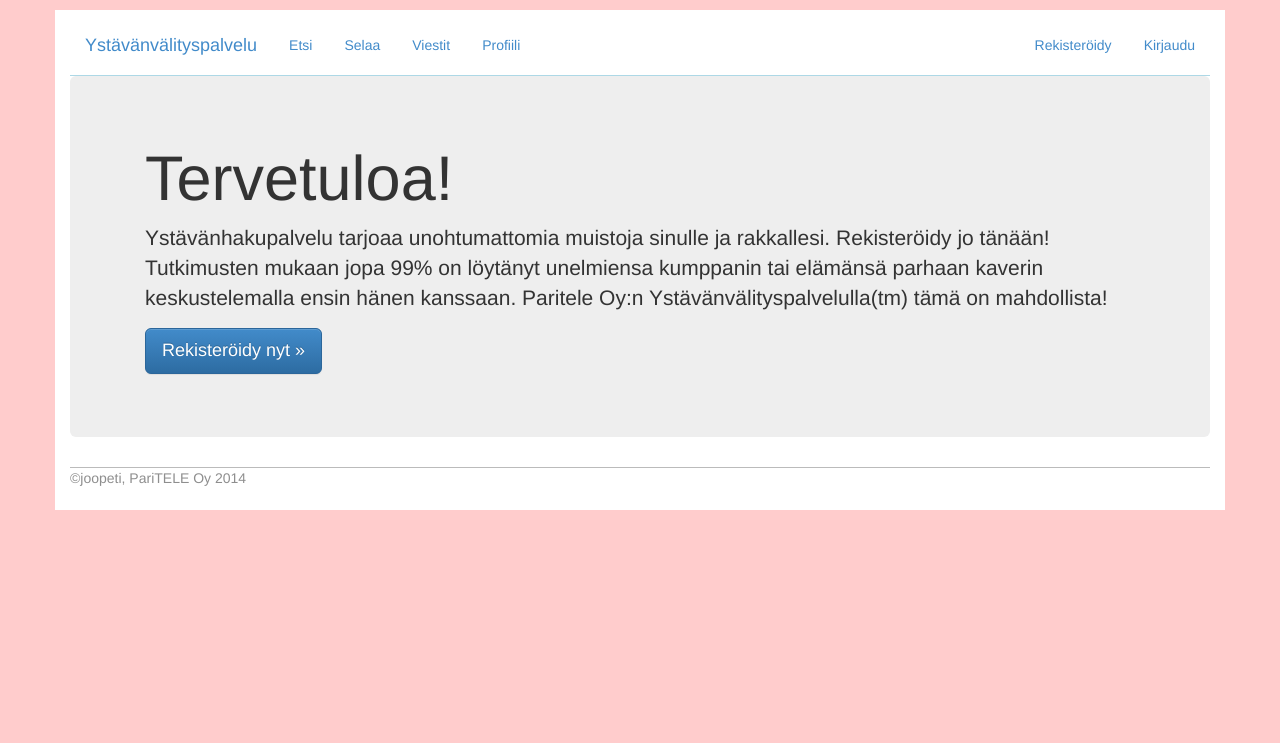
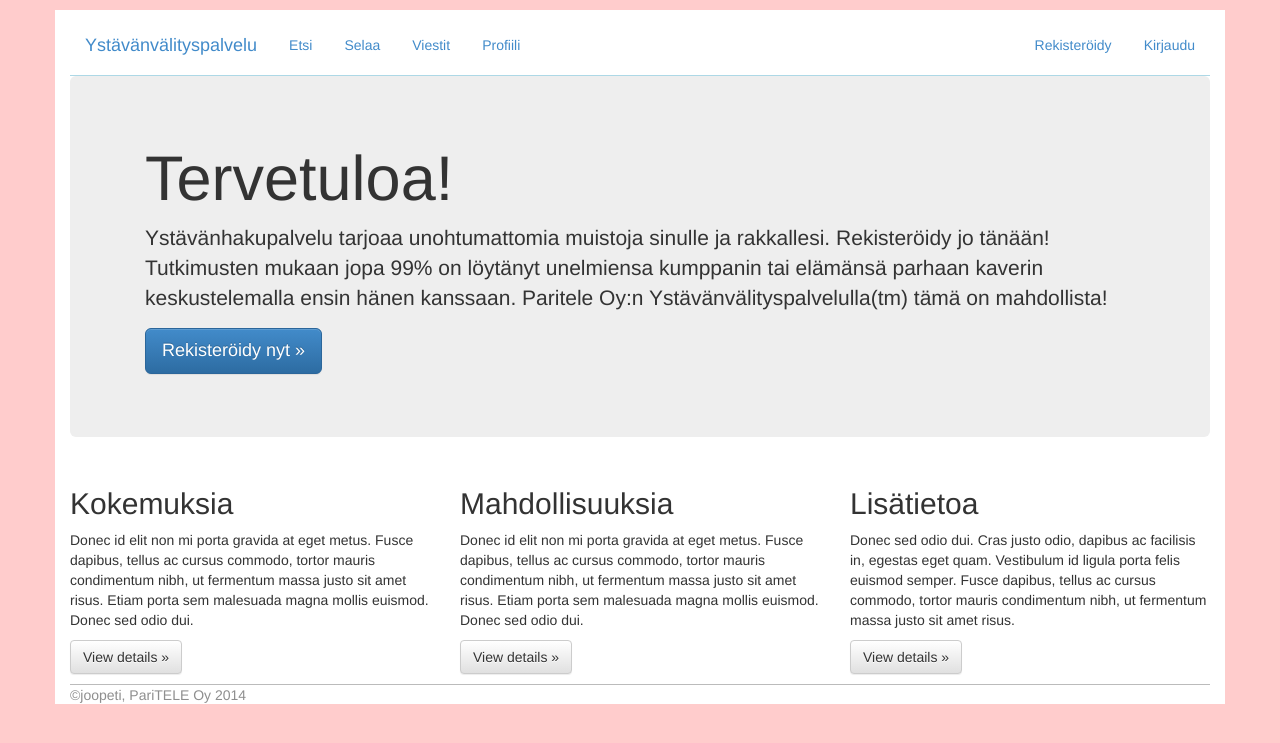
Before and after one commit to joope/TiKaSo, a PHP site: page / in a window 1280 px wide. Shown: the top 743 px of the page. Run offline with PHP 8.4, Linux system fonts and the light colour scheme; data that the repository does not hold is empty; some libraries are stand-ins or nearby versions.

Commit message:
etusivulle lisää sälää

```diff
--- a/views/etusivu.php
+++ b/views/etusivu.php
@@ -3,5 +3,23 @@
         <h1>Tervetuloa!</h1>
         <p>Ystävänhakupalvelu tarjoaa unohtumattomia muistoja sinulle ja rakkallesi. Rekisteröidy jo tänään! Tutkimusten mukaan jopa 99% on löytänyt unelmiensa kumppanin tai elämänsä parhaan kaverin keskustelemalla ensin hänen kanssaan. Paritele Oy:n Ystävänvälityspalvelulla(tm) tämä on mahdollista!</p>
         <p><a class="btn btn-primary btn-lg" href="rekisterointi.php" role="button">Rekisteröidy nyt &raquo;</a></p>
+
     </div>
 </div>
+<div class="row" style="background-color: white;">
+        <div class="col-md-4">
+          <h2>Kokemuksia</h2>
+          <p>Donec id elit non mi porta gravida at eget metus. Fusce dapibus, tellus ac cursus commodo, tortor mauris condimentum nibh, ut fermentum massa justo sit amet risus. Etiam porta sem malesuada magna mollis euismod. Donec sed odio dui. </p>
+          <p><a class="btn btn-default" href="#" role="button">View details &raquo;</a></p>
+        </div>
+        <div class="col-md-4">
+          <h2>Mahdollisuuksia</h2>
+          <p>Donec id elit non mi porta gravida at eget metus. Fusce dapibus, tellus ac cursus commodo, tortor mauris condimentum nibh, ut fermentum massa justo sit amet risus. Etiam porta sem malesuada magna mollis euismod. Donec sed odio dui. </p>
+          <p><a class="btn btn-default" href="#" role="button">View details &raquo;</a></p>
+       </div>
+        <div class="col-md-4">
+          <h2>Lisätietoa</h2>
+          <p>Donec sed odio dui. Cras justo odio, dapibus ac facilisis in, egestas eget quam. Vestibulum id ligula porta felis euismod semper. Fusce dapibus, tellus ac cursus commodo, tortor mauris condimentum nibh, ut fermentum massa justo sit amet risus.</p>
+          <p><a class="btn btn-default" href="#" role="button">View details &raquo;</a></p>
+        </div>
+      </div>
--- a/views/profiili.php
+++ b/views/profiili.php
@@ -2,7 +2,7 @@
     <h3><?php echo $data->kayttaja->getNimimerkki(); ?></h3>
     <div class="row">
         <div class="col-md-4">
-            <p class="centeredImage"><img src="http://www.fact.co.uk/media/497038/the_shining_2.png" width="320" height="200" align="middle" alt="Kaunis nainen :D"></p>
+            <p class="centeredImage"><img src="pics/profile-placeholder.jpg" width="300" height="240" align="middle" alt="Kaunis nainen :D"></p>
             <div class="infovalikko">
                 <a href="#">Vaihda kuva</a><br>
                 <a href="#">Luo salainen sivu</a><br>
--- a/views/toisenProfiili.php
+++ b/views/toisenProfiili.php
@@ -2,7 +2,7 @@
     <h3><?php echo $data->kayttaja->getNimimerkki(); ?></h3>
     <div class="row">
         <div class="col-md-4">
-            <p class="centeredImage"><img src="http://www.fact.co.uk/media/497038/the_shining_2.png" width="320" height="200" align="middle" alt="Kaunis nainen :D"></p>
+            <p class="centeredImage"><img src="pics/profile-placeholder.jpg" width="300" height="240" align="middle" alt="Kaunis nainen :D"></p>
             <div class="infovalikko">
                 <?php //if($_SESSION['admin'] || $_SESSION['kirjautunut'] == $data->kayttaja->getAsiakasID){ ?>
                 <a href="#">Raportoi</a><br>
```
